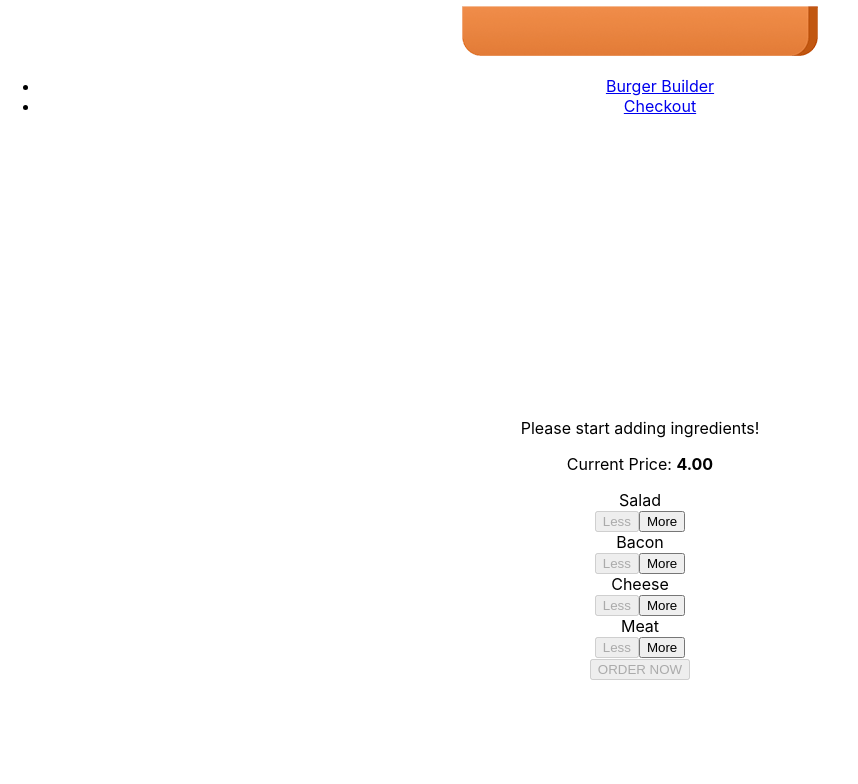
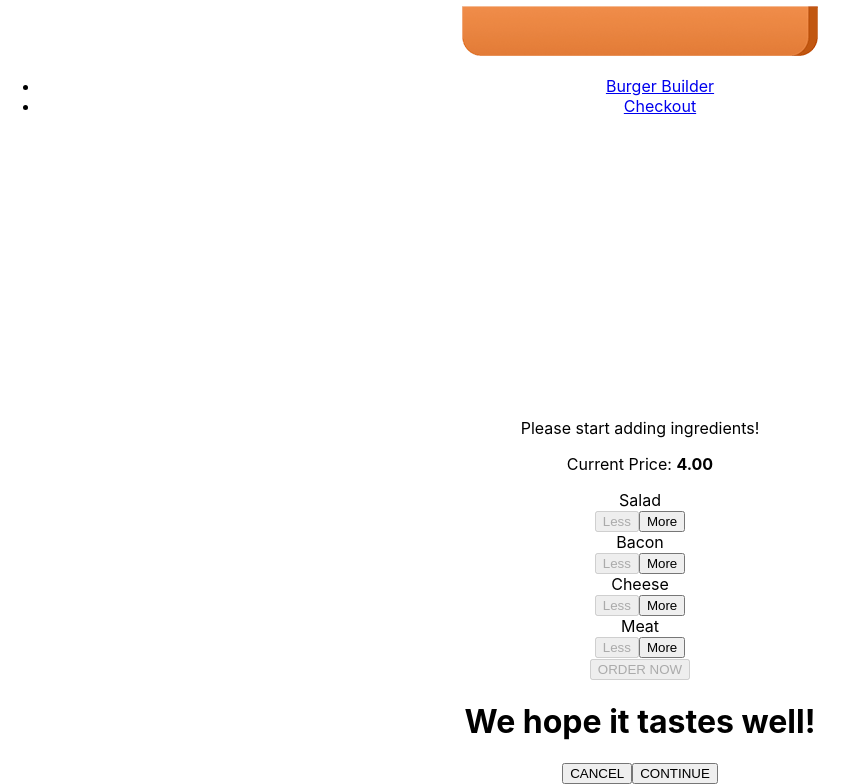
Before and after one commit to pedroomedicina/burger-builder-project, a React app: page / in a window 1280 px wide. Shown: the part 532-1316 px from the top of the page, without its empty margins (0-858 px from the left). Before the commit the page ends 1212 px from the top, so only its background shows below. Built offline with nearby package versions, Linux system fonts and the light colour scheme.

Commit message:
building the checkout container and checkout summary component

```diff
--- a/src/App.js
+++ b/src/App.js
@@ -2,13 +2,15 @@
 import './App.css';
 import Layout from './components/Layouts/Layout';
 import BurgerBuilder from './containers/BurgerBuilder/BurgerBuilder';
+import Checkout from './containers/Checkout/Checkout';
 
 class App extends Component {
   render() {
     return (
       <div className="App">
         <Layout>
-          <BurgerBuilder></BurgerBuilder>
+          <BurgerBuilder />
+          <Checkout />
         </Layout>
       </div>
     );
--- /dev/null
+++ b/src/components/Order/CheckoutSummary/CheckoutSummary.css
@@ -0,0 +1,11 @@
+.CheckoutSummary {
+    text-align: center;
+    width: 80%;
+    margin: auto;
+}
+
+@media (min-width: 600px) {
+    .CheckoutSummary{
+        width: 500px;
+    }
+}
--- /dev/null
+++ b/src/components/Order/CheckoutSummary/CheckoutSummary.js
@@ -0,0 +1,19 @@
+import React from 'react';
+import Burger from '../../Burger/Burger';
+import Button from '../../UI/Button/Button';
+import classes from './CheckoutSummary.css';
+
+const checkoutSummary = (props) => {
+    return(
+        <div className={classes.CheckoutSummary}>
+            <h1>We hope it tastes well!</h1>
+            <div style={{width:'100%', margin:'auto'}}>
+            <Burger ingredients={props.ingredients}/>
+            <Button btnType='Danger' clicked>CANCEL</Button>
+            <Button btnType='Success' clicked>CONTINUE</Button>
+            </div>
+        </div>
+    );
+}
+
+export default checkoutSummary;
--- /dev/null
+++ b/src/containers/Checkout/Checkout.js
@@ -0,0 +1,24 @@
+import React, { Component } from 'react';
+import CheckoutSummary from '../../components/Order/CheckoutSummary/CheckoutSummary';
+
+class Checkout extends Component {
+    state= {
+        ingredients:{
+            salad: 1,
+            meat: 1,
+            cheese: 1,
+            bacon: 1
+        }
+    }
+
+    render(){
+        return (
+            <div>
+                <CheckoutSummary ingredients={this.state.ingredients} />
+            </div>
+        );
+    }
+
+}
+
+export default Checkout;
```
